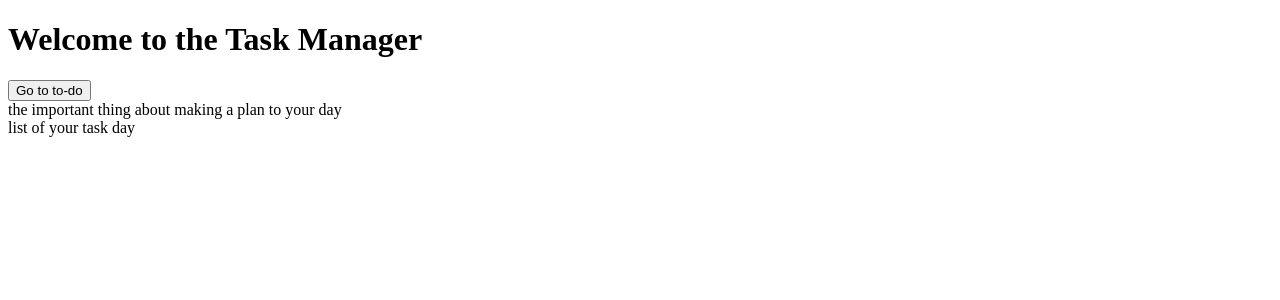
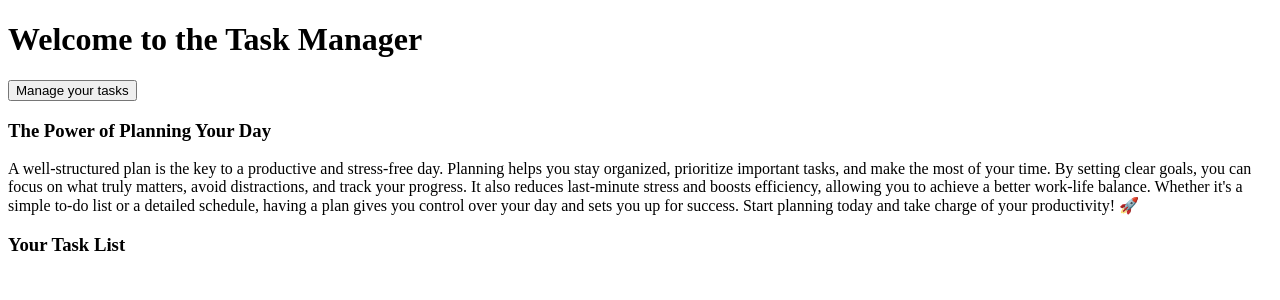
Before and after one commit to HseinKt/Todo-list, a React (Vite) app: page / in a window 1280 px wide. Shown: the top 300 px of the page. Built offline with nearby package versions, Linux system fonts and the light colour scheme.

Commit message:
Added TaskContext hook

```diff
--- a/src/App.jsx
+++ b/src/App.jsx
@@ -2,10 +2,12 @@ import { Route, BrowserRouter as Router, Routes } from "react-router-dom";
 import Home from "./pages/home";
 import Todo from "./pages/todo";
 import NotFound from "./pages/Notfound";
+import { TaskProvider } from "./hooks/TaskContext";
 
 const App = () => {
     return (
         <>
+        <TaskProvider>
             <Router>
             <div className="content">
                 <Routes>
@@ -15,6 +17,7 @@ const App = () => {
                 </Routes>
             </div>
             </Router>
+        </TaskProvider>
         </>
      );
 }
--- /dev/null
+++ b/src/hooks/TaskContext.jsx
@@ -0,0 +1,30 @@
+import { createContext, useCallback, useState } from "react";
+
+export const TaskContext = createContext();
+
+export function TaskProvider({children}) {
+
+    const [tasks, setTasks] = useState([]);
+
+    const addTask = useCallback((task) => {
+        setTasks([...tasks, {text: task, completed: false}]);
+    },[]);
+
+    const deleteTask = useCallback((index) => {
+        const newTasks= [...tasks];
+        newTasks.splice(index, 1);
+        setTasks(newTasks);
+    },[]);
+
+    const toggleTask = useCallback((index) => {
+        const newTasks= [...tasks];
+        newTasks[index].completed =!newTasks[index].completed;
+        setTasks(newTasks);
+    },[]);
+
+    return (
+        <TaskContext.Provider value={{tasks,addTask,deleteTask,toggleTask}}>
+            {children}
+        </TaskContext.Provider>
+    )
+}
--- a/src/pages/Home.jsx
+++ b/src/pages/Home.jsx
@@ -1,6 +1,10 @@
+import { useContext } from "react";
 import { Link } from "react-router-dom";
+import { TaskContext } from "../hooks/TaskContext";
 
 const Home = () => {
+    const { tasks, toggleTask } = useContext(TaskContext);
+
     return (
         <>
             <div>
@@ -9,16 +13,23 @@ const Home = () => {
 
                 {/* Navigation links */}
                 <Link to="/todo">
-                    <button>Go to to-do</button>
+                    <button>Manage your tasks</button>
                 </Link>
             </div>
 
             <div>
-                the important thing about making a plan to your day
+                <h3>The Power of Planning Your Day</h3>
+                <p>A well-structured plan is the key to a productive and stress-free day. Planning helps you stay organized, prioritize important tasks, and make the most of your time. By setting clear goals, you can focus on what truly matters, avoid distractions, and track your progress. It also reduces last-minute stress and boosts efficiency, allowing you to achieve a better work-life balance. Whether it's a simple to-do list or a detailed schedule, having a plan gives you control over your day and sets you up for success. Start planning today and take charge of your productivity! 🚀</p>
             </div>
 
             <div>
-                list of your task day
+                {/* list of your task day */}
+                <h3>Your Task List</h3>
+                <ul>
+                    {tasks.map((task, index) => (
+                        <li key={index} > {task.text} </li>
+                    ))}
+                </ul>
             </div>
         </>
      );
--- a/src/pages/Todo.jsx
+++ b/src/pages/Todo.jsx
@@ -1,26 +1,28 @@
-import { useCallback, useState } from "react";
+import { useCallback, useContext, useState } from "react";
 import { Link } from "react-router-dom";
 import TaskInput from "../components/TaskInput";
 import TaskList from "../components/TaskList";
+import { TaskContext } from "../hooks/TaskContext";
 
 const Todo = () => {
-    const [tasks, setTasks] = useState([]);
+    const { tasks, addTask, deleteTask, toggleTask } = useContext(TaskContext);
+    // const [tasks, setTasks] = useState([]);
 
-    const addTask = useCallback((task) => {
-        setTasks([...tasks, {text: task, completed: false}]);
-    },[]);
+    // const addTask = useCallback((task) => {
+    //     setTasks([...tasks, {text: task, completed: false}]);
+    // },[]);
 
-    const deleteTask = useCallback((index) => {
-        const newTasks= [...tasks];
-        newTasks.splice(index, 1);
-        setTasks(newTasks);
-    },[]);
+    // const deleteTask = useCallback((index) => {
+    //     const newTasks= [...tasks];
+    //     newTasks.splice(index, 1);
+    //     setTasks(newTasks);
+    // },[]);
 
-    const toggleTask = useCallback((index) => {
-        const newTasks= [...tasks];
-        newTasks[index].completed =!newTasks[index].completed;
-        setTasks(newTasks);
-    },[]);
+    // const toggleTask = useCallback((index) => {
+    //     const newTasks= [...tasks];
+    //     newTasks[index].completed =!newTasks[index].completed;
+    //     setTasks(newTasks);
+    // },[]);
 
     return (
         <div className="to-do-list">
@@ -29,7 +31,7 @@ const Todo = () => {
             <TaskInput addTask={addTask}/>
             <TaskList tasks={tasks} toggleTask={toggleTask} deleteTask={deleteTask}/>
 
-            {/* {console.log(tasks.text)} */}
+            {console.log(tasks.text)}
             <Link to="/" >
                 back to home
             </Link>
```
Also changed, not shown: src/hooks/useDarkMode.jsx (renamed from src/hooks/useDarkMode.js).
